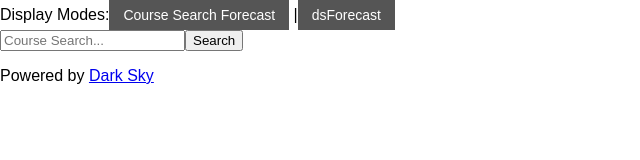
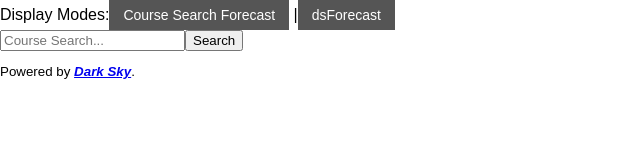
Before and after one commit to Howie17/dg-weather, a React (Create React App) app in the folder client/: page / in a window 1280 px wide. Shown: the top 160 px of the page, without its empty margins (0-640 px from the left). Built offline with nearby package versions, Linux system fonts and the light colour scheme.

Commit message:
Code and style cleanup

```diff
--- a/client/src/Nav.css
+++ b/client/src/Nav.css
@@ -16,3 +16,13 @@
     width: 25px;
     margin: 10px;
 }
+
+p {
+    font-size: 10pt;
+}
+
+a {
+    font-style: oblique;
+    font-size: 10pt;
+    font-weight: bold;
+}
--- a/client/src/components/Footer.js
+++ b/client/src/components/Footer.js
@@ -6,7 +6,7 @@ class Footer extends React.Component {
 
         return (
             <div className="Footer">
-                <p>Powered by <a href="https://darksky.net/poweredby/">Dark Sky</a></p>
+                <p>Powered by <a href="https://darksky.net/poweredby/">Dark Sky</a>.</p>
             </div>
         );
     }
```
Also changed, not shown: 1 other file (tests, documents, lock files or other folders).
